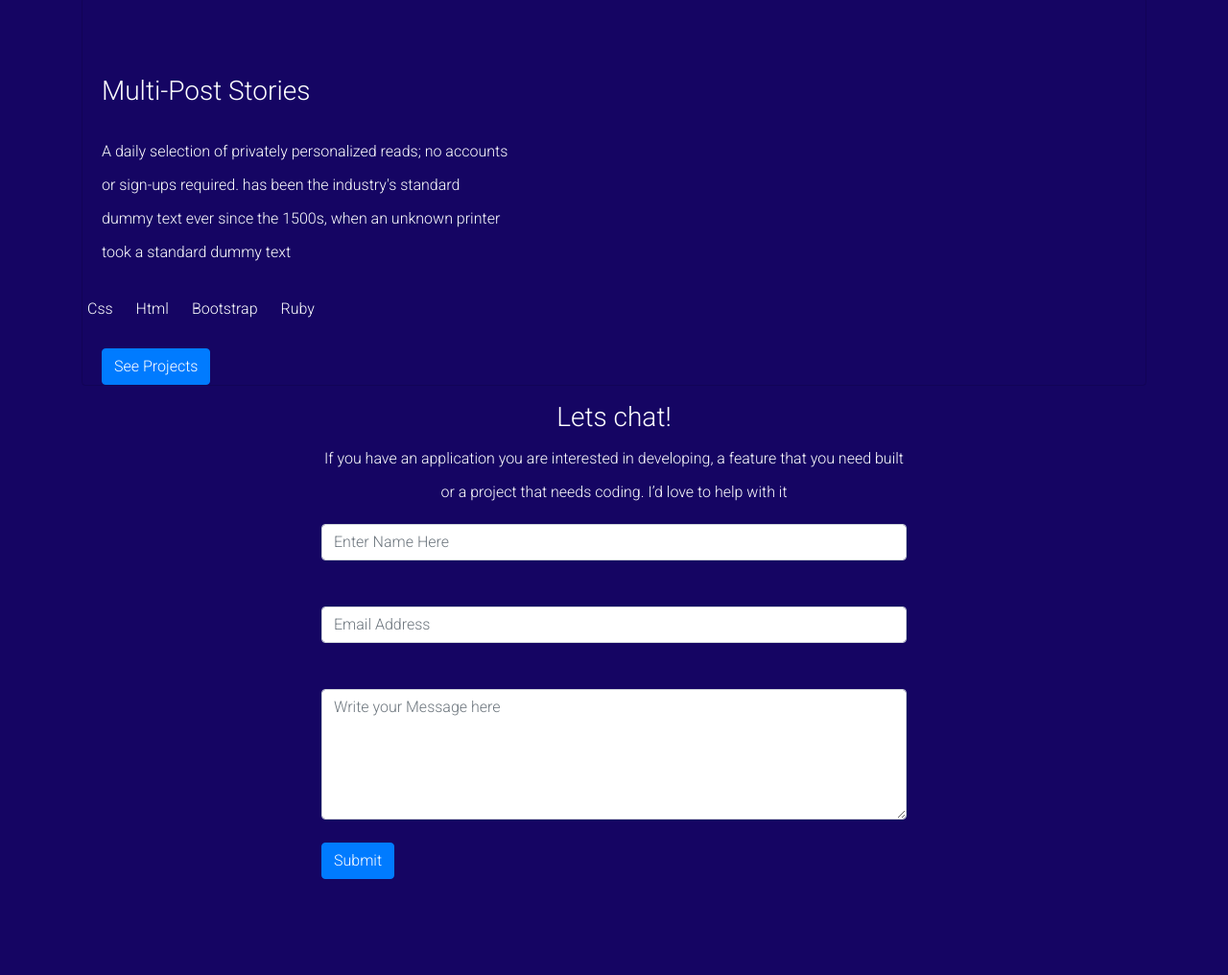
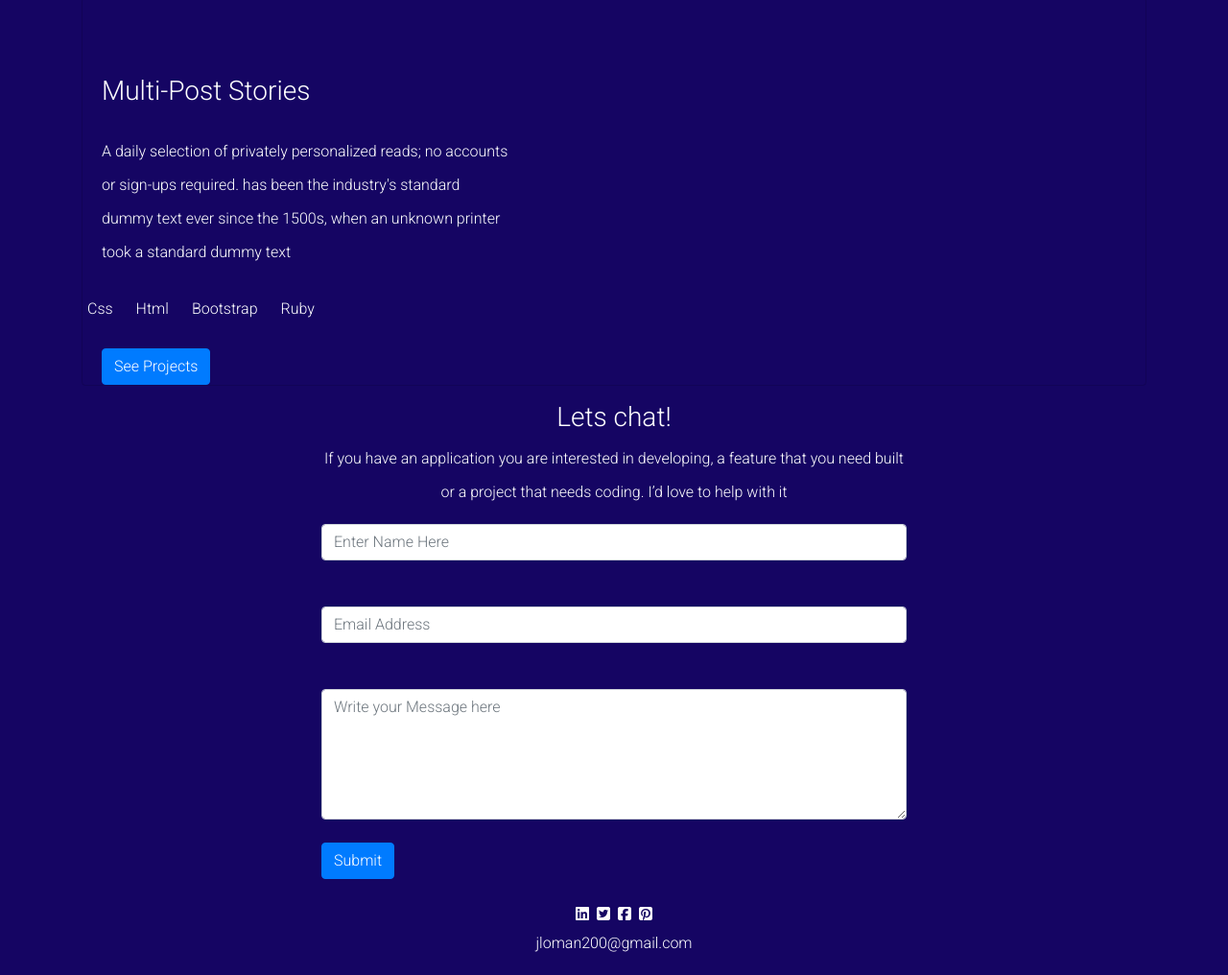
Before and after one commit to Josphat205/Big-G-Boostrap, a plain HTML site: page index.html in a window 1280 px wide. Shown: the part 2356-3372 px from the top of the page at 96% size. Before the commit the page ends 3272 px from the top, so only its background shows below. Drawn offline with nearby package versions, Linux system fonts and the light colour scheme.

Commit message:
add icons and email at the bottom of the page

```diff
--- a/index.html
+++ b/index.html
@@ -241,6 +241,19 @@
 
 
   </section>
+  <section class="my-4">
+    <div class="container text-center justify-content-center">
+      <div class="row d-flex flex-row justify-content-center">
+        <a href="#"><i class="fa-brands fa-linkedin p-1"></i></a>
+        <a href="#"><i class="fa-brands fa-twitter-square p-1"></i></a>
+        <a href="#"><i class="fa-brands fa-facebook-square p-1"></i></a>
+        <a href="#"><i class="fa-brands fa-pinterest-square p-1"></i></a>
+      </div>
+      <h5 class="text-center mt-2">
+        jloman200@gmail.com
+      </h5>
+    </div>
+  </section>
    <script src="https://kit.fontawesome.com/5b237087d4.js" crossorigin="anonymous"></script>
     <script src="https://cdnjs.cloudflare.com/ajax/libs/jquery/3.6.0/jquery.min.js" integrity="sha512-894YE6QWD5I59HgZOGReFYm4dnWc1Qt5NtvYSaNcOP+u1T9qYdvdihz0PPSiiqn/+/3e7Jo4EaG7TubfWGUrMQ==" crossorigin="anonymous" referrerpolicy="no-referrer"></script>
     <script src="https://cdn.jsdelivr.net/npm/popper.js@1.14.7/dist/umd/popper.min.js" integrity="sha384-UO2eT0CpHqdSJQ6hJty5KVphtPhzWj9WO1clHTMGa3JDZwrnQq4sF86dIHNDz0W1" crossorigin="anonymous"></script>
```
